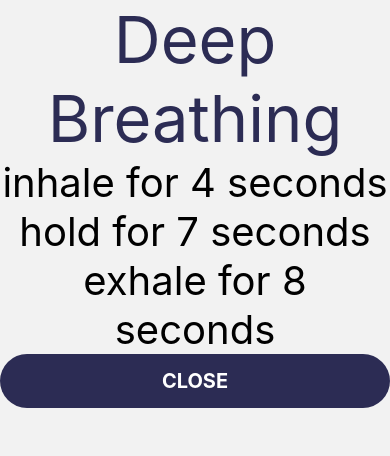
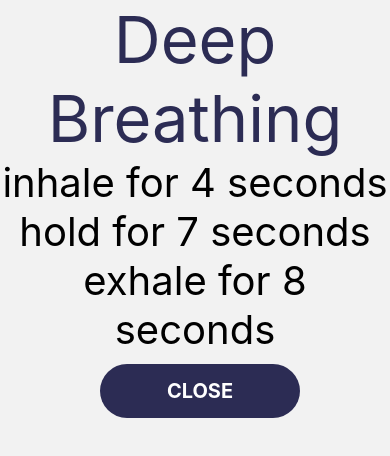
Before and after one commit to farisdurrani/meditation-app, a React Native app: screen /DeepInfo in a window 390 px wide. Shown: the top 456 px of the page. Built offline with nearby package versions, Linux system fonts and the light colour scheme.

Commit message:
Update DeepInfo Close Button
Update DeepInfo Close Button

```diff
--- a/screens/guided_screens/DeepInfo.js
+++ b/screens/guided_screens/DeepInfo.js
@@ -15,6 +15,11 @@ const DeepInfo = () => {
           <View marginTop={ Dimensions.get('window').width *0.50} />
           <MButton
             text="CLOSE"
+            containerStyle={{
+                width: 200,
+                marginHorizontal: 100,
+                marginVertical: 10,
+            }}
           />
         </View>
       );
```
